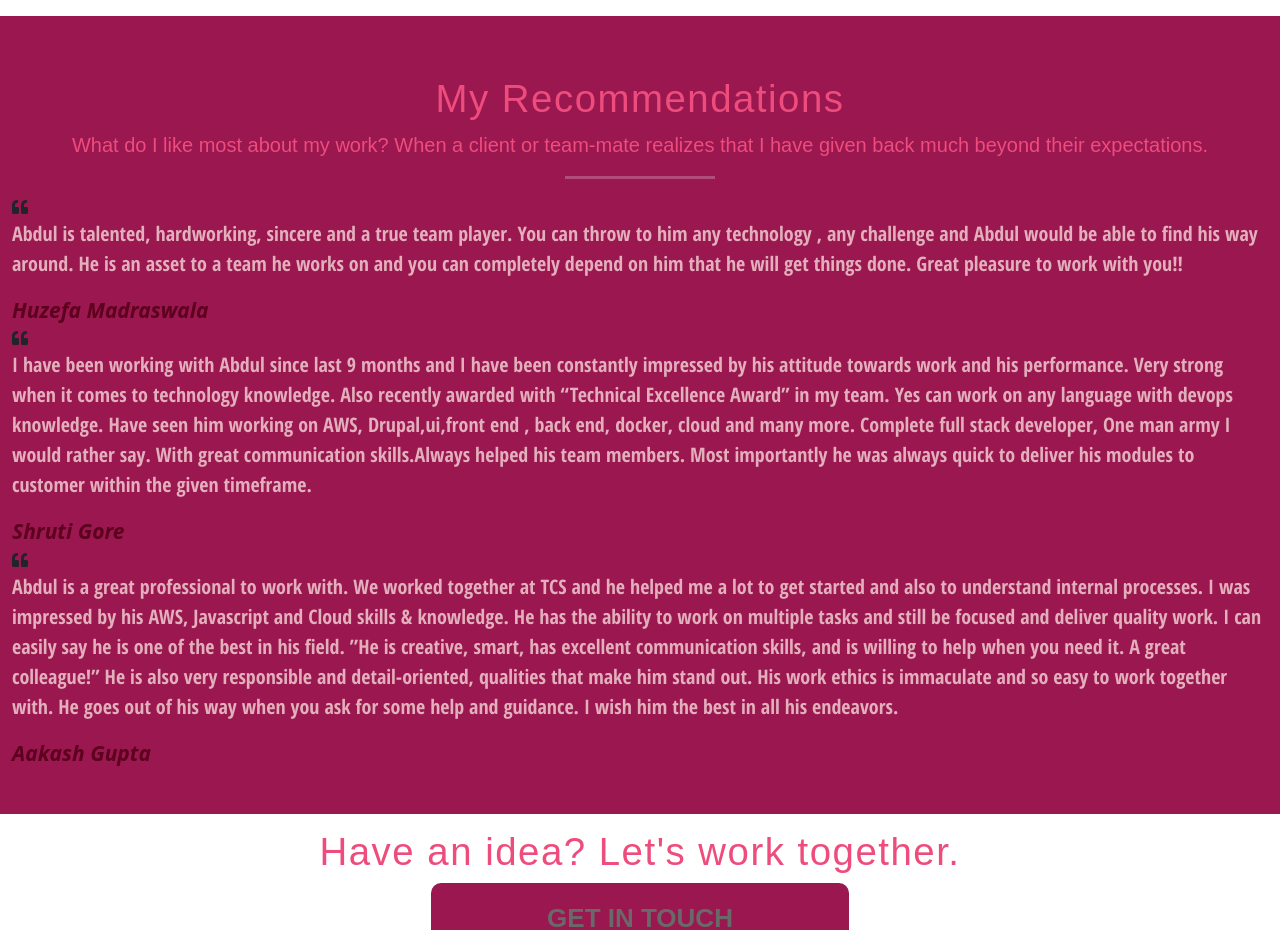
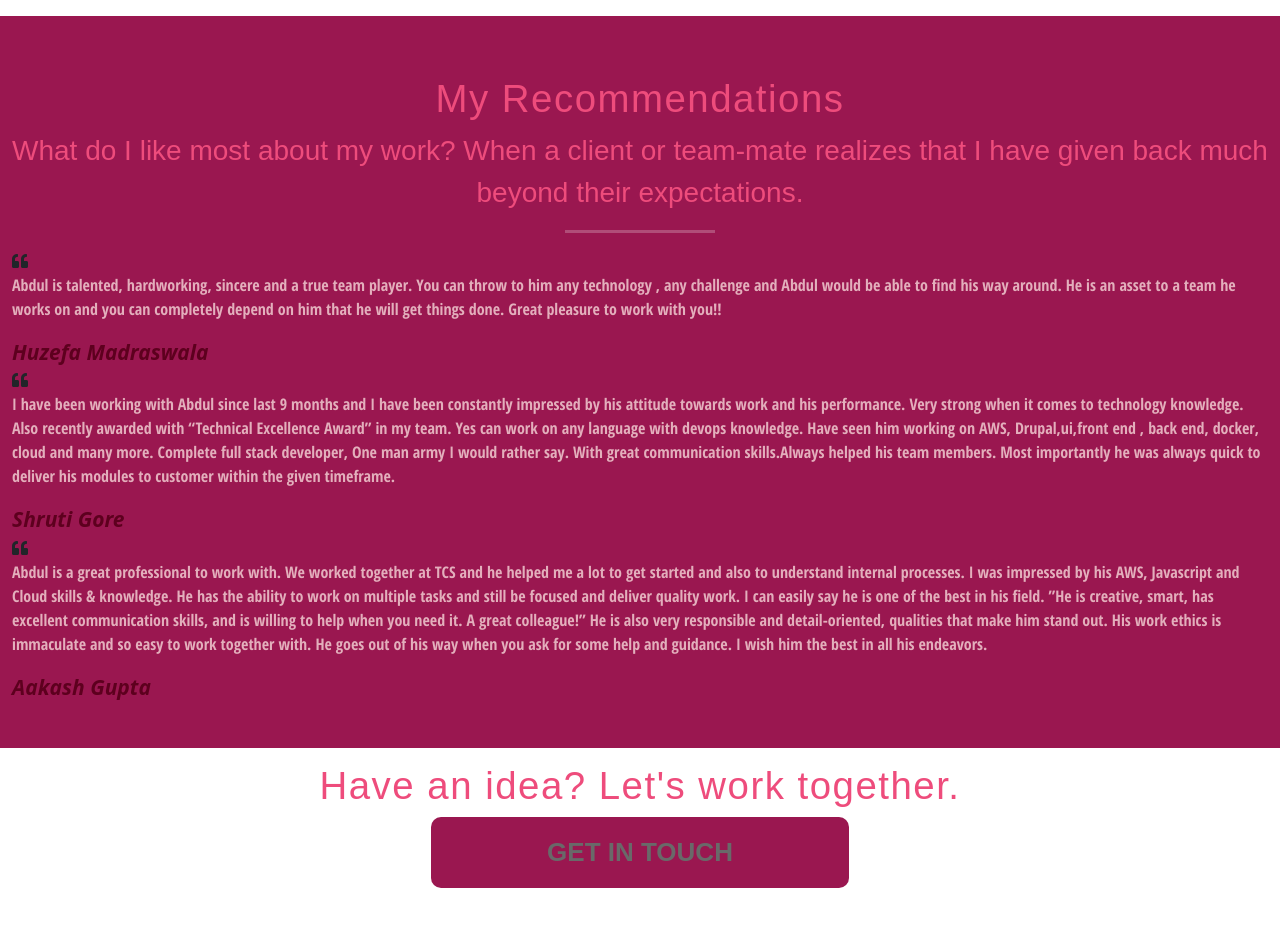
Before and after one commit to abdulsamea/abdulsamea.github.io, a plain HTML site: page index.html in a window 1280 px wide. Shown: the part 3061-3991 px from the top of the page. Drawn offline with nearby package versions, Linux system fonts and the light colour scheme; a web font is replaced by a local one.

Commit message:
css changes

```diff
--- a/portfolio.css
+++ b/portfolio.css
@@ -192,7 +192,6 @@ nav{
 }
 .experience-label{
     margin-left: 17%;
-    /* margin-top: 3%; */
     line-height: 1em;
 }
 
@@ -215,8 +214,6 @@ nav{
   padding-bottom: 45px;
 }
 
-
-
 #services p{
   font-family: 'Cantora One', sans-serif;
   color: #696969;
@@ -225,10 +222,6 @@ nav{
 
 .service-highlight {
   color: #9a1750;
-}
-
-#my-recommendations p{
-  font-size: 20px;
 }
 
 
@@ -243,7 +236,7 @@ nav{
 
 
 p {
-    font-weight: 300;
+  font-weight: 300;
 }
 
 .bg-skills {
@@ -451,7 +444,6 @@ cite{
     text-align: center;
   }
 
-
 }
 
 .desc-text{
```
